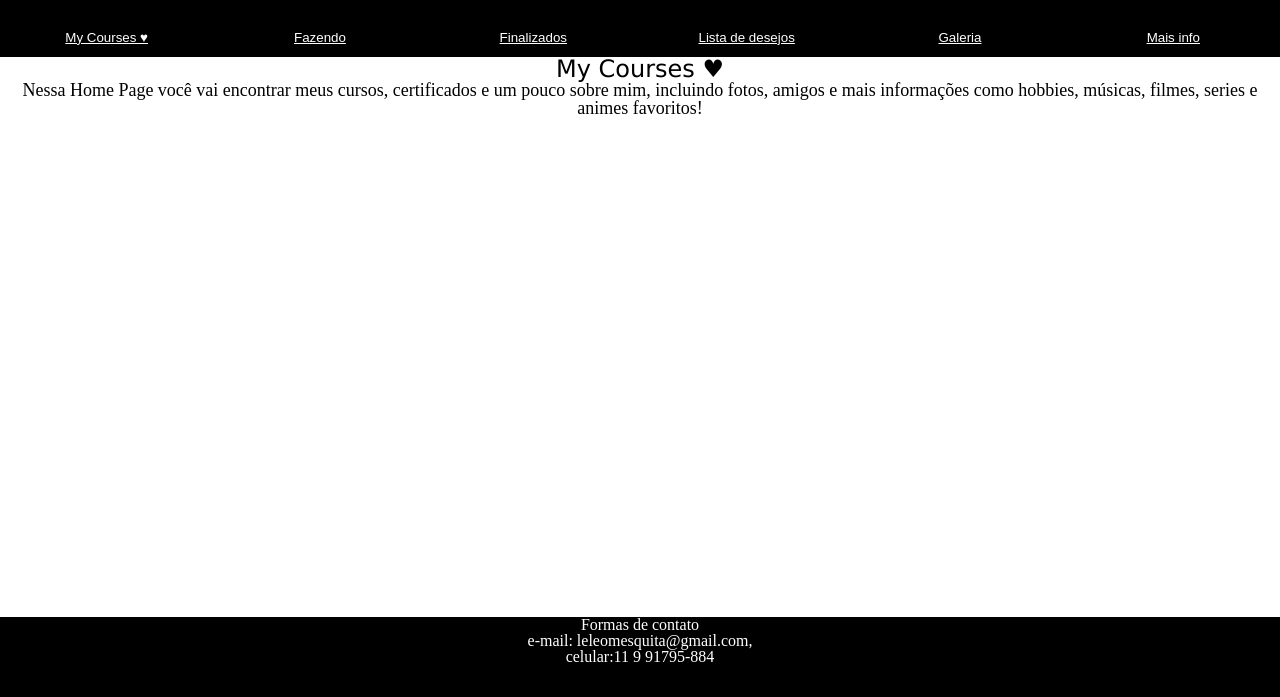
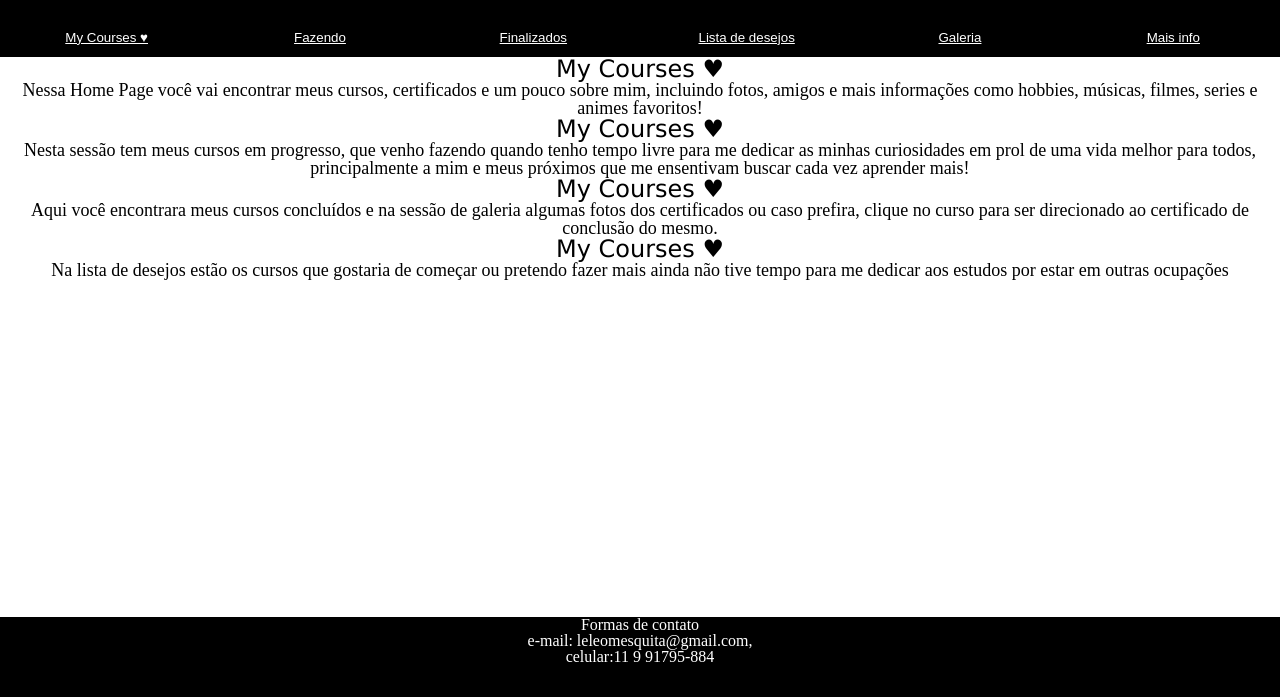
Before and after one commit to ADML1999/MyCourses, a plain HTML site: page index.html in a window 1280 px wide. Shown: the part 103-800 px from the top of the page. Drawn offline with Linux system fonts and the light colour scheme.

Commit message:
preparativos do conteudo princiapl

```diff
--- a/index.html
+++ b/index.html
@@ -37,8 +37,20 @@
         </button>
     </nav>
     <main class="css-main">
-        <h2>My Courses ♥</h2>
-        <p><b>Nessa Home Page você vai encontrar meus cursos, certificados e um pouco sobre mim, incluindo fotos, amigos e mais informações como hobbies, músicas, filmes, series e animes favoritos!</b></p>
+        <div class="home">
+            <h2>My Courses ♥</h2>
+            <p>Nessa Home Page você vai encontrar meus cursos, certificados e um pouco sobre mim, incluindo fotos, amigos e mais informações como hobbies, músicas, filmes, series e animes favoritos!</p>
+        </div>
+        <div class="fazendo">
+            <h2>My Courses ♥</h2>
+            <p>Nesta sessão tem meus cursos em progresso, que venho fazendo quando tenho tempo livre para me dedicar as minhas curiosidades em prol de uma vida melhor para todos, principalmente a mim e meus próximos que me ensentivam buscar cada vez aprender mais!</p>
+        </div>
+        <div class="finalizados"></div>
+            <h2>My Courses ♥</h2>
+            <p>Aqui você encontrara meus cursos concluídos e na sessão de galeria algumas fotos dos certificados ou caso prefira, clique no curso para ser direcionado ao certificado de conclusão do mesmo.</p>
+        <div class="lista-desejos"></div>
+            <h2>My Courses ♥</h2>
+            <p>Na lista de desejos estão os cursos que gostaria de começar ou pretendo fazer mais ainda não tive tempo para me dedicar aos estudos por estar em outras ocupações</p>
     </main>
     <footer class="css-footer">
         <e-mail:>Formas de contato<br>e-mail: leleomesquita@gmail.com,<br>celular:11 9 91795-884</p>
```
